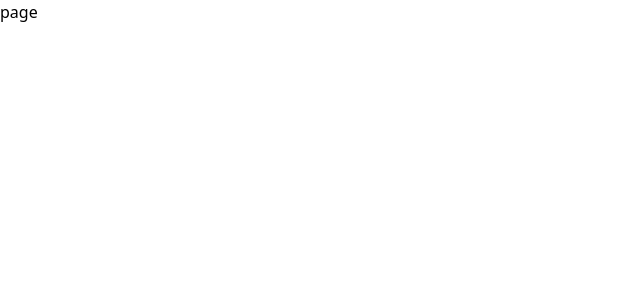
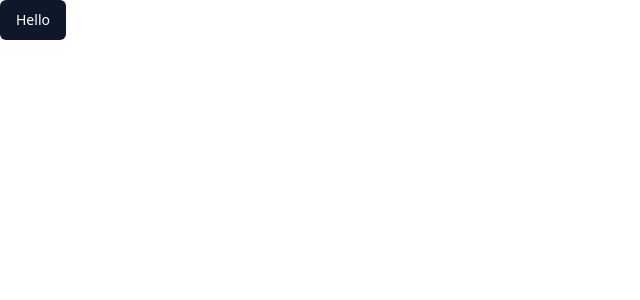
Before and after one commit to Philip-Nwabuwa/DEV-Chat, a Next.js app: page /dashboard in a window 1280 px wide. Shown: the top 300 px of the page, without its empty margins (0-640 px from the left). Built offline with nearby package versions, Linux system fonts and the light colour scheme.

Commit message:
installed clsx and twMerge for button component

```diff
--- a/package.json
+++ b/package.json
@@ -15,12 +15,15 @@
     "autoprefixer": "10.4.14",
     "axios": "^1.3.6",
     "class-variance-authority": "^0.5.2",
+    "clsx": "^1.2.1",
     "eslint": "8.38.0",
     "eslint-config-next": "13.3.0",
+    "lucide-react": "^0.166.0",
     "next": "13.3.0",
     "postcss": "8.4.23",
     "react": "18.2.0",
     "react-dom": "18.2.0",
+    "tailwind-merge": "^1.12.0",
     "tailwindcss": "3.3.1",
     "typescript": "5.0.4",
     "zod": "^3.21.4"
--- a/src/app/dashboard/page.tsx
+++ b/src/app/dashboard/page.tsx
@@ -1,7 +1,9 @@
+import Button from "@/components/ui/Button";
+
 type Props = {};
 
 const page = (props: Props) => {
-  return <div>page</div>;
+  return <Button>Hello</Button>;
 };
 
 export default page;
--- a/src/components/ui/Button.tsx
+++ b/src/components/ui/Button.tsx
@@ -1,7 +1,53 @@
-type Props = {};
+import { cn } from "@/lib/utils";
+import { cva, VariantProps } from "class-variance-authority";
+import { Loader2 } from "lucide-react";
+import { ButtonHTMLAttributes, FC } from "react";
 
-const Button = (props: Props) => {
-  return <div>Button</div>;
+export const buttonVariants = cva(
+  "active:scale-95 inline-flex items-center justify-center rounded-md text-sm font-medium transition-color focus:outline-none focus:ring-2 focus:ring-slate-400 focus:ring-offset-2 disabled:opacity-50 disabled:pointer-events-none",
+  {
+    variants: {
+      variant: {
+        default: "bg-slate-900 text-white hover:bg-slate-800",
+        ghost: "bg-transparent hover:text-slate-900 hover:bg-slate-200",
+      },
+      size: {
+        default: "h-10 py-2 px-4",
+        sm: "h-9 px-2",
+        lg: "h-11 px-8",
+      },
+    },
+    defaultVariants: {
+      variant: "default",
+      size: "default",
+    },
+  }
+);
+
+export interface ButtonProps
+  extends ButtonHTMLAttributes<HTMLButtonElement>,
+    VariantProps<typeof buttonVariants> {
+  isLoading?: boolean;
+}
+
+const Button: FC<ButtonProps> = ({
+  className,
+  children,
+  variant,
+  isLoading,
+  size,
+  ...props
+}) => {
+  return (
+    <button
+      className={cn(buttonVariants({ variant, size, className }))}
+      disabled={isLoading}
+      {...props}
+    >
+      {isLoading ? <Loader2 className="mr-2 h-4 w-4 animate-spin" /> : null}
+      {children}
+    </button>
+  );
 };
 
 export default Button;
--- /dev/null
+++ b/src/lib/utils.ts
@@ -0,0 +1,6 @@
+import { ClassValue, clsx } from "clsx";
+import { twMerge } from "tailwind-merge";
+
+export function cn(...inputs: ClassValue[]) {
+  return twMerge(clsx(inputs));
+}
```
Also changed, not shown: 1 other file (tests, documents, lock files or other folders).
